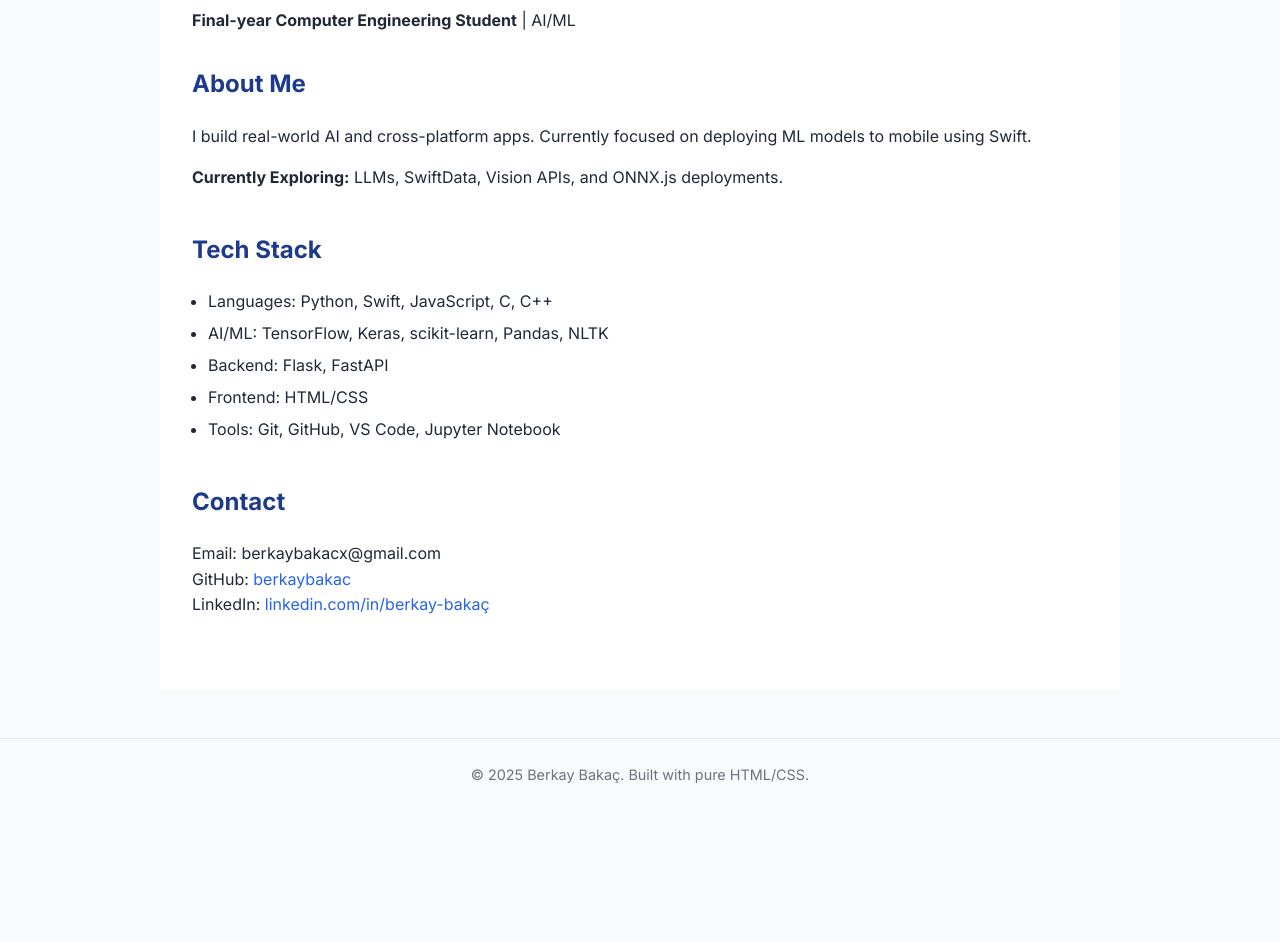
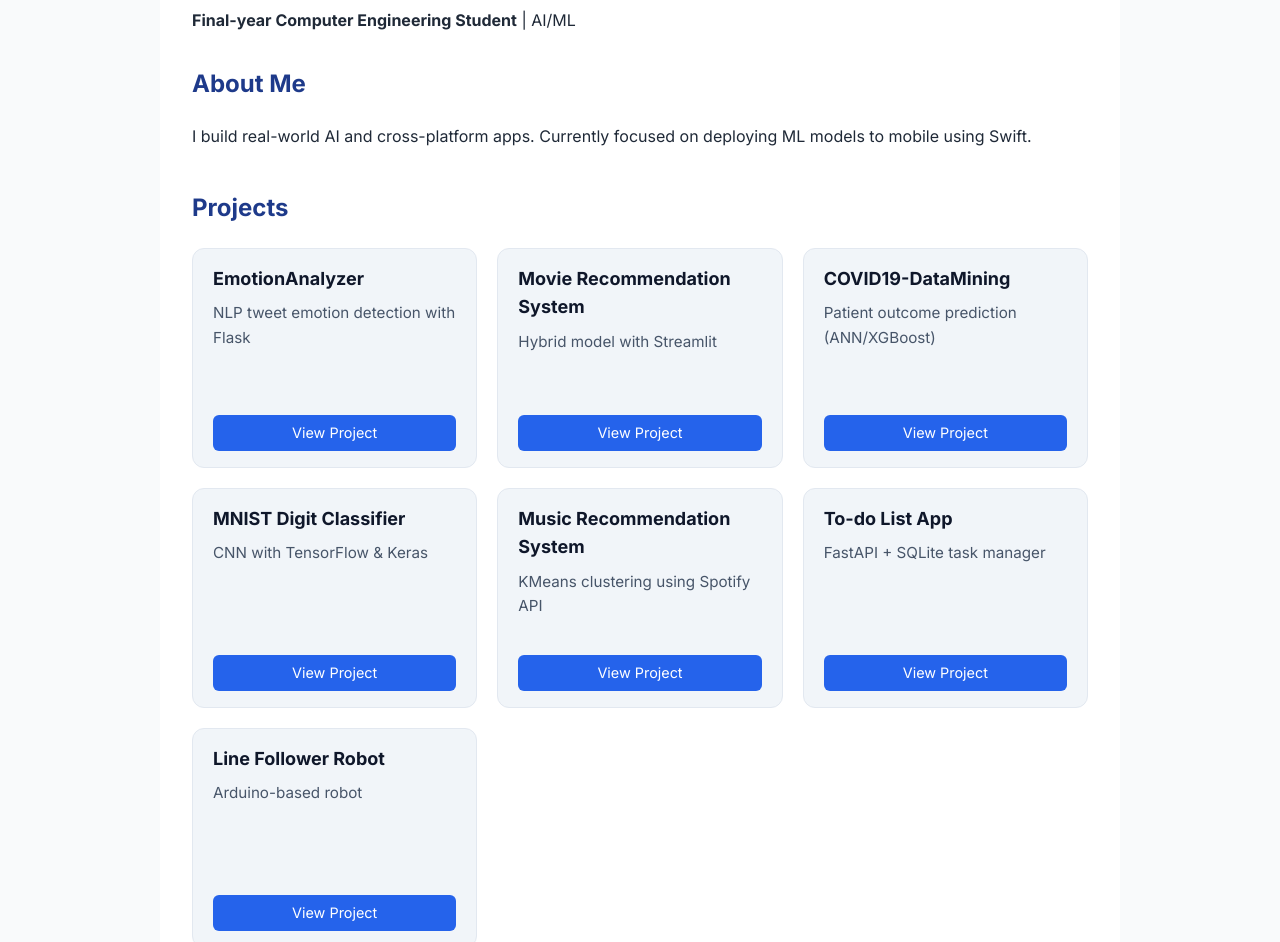
Before and after one commit to berkaybakac/berkaybakac.github.io, a plain HTML site: page index.html in a window 1280 px wide. Shown: the part 131-1073 px from the top of the page. Before the commit the page ends 941 px from the top, so only its background shows below. Drawn offline with Linux system fonts and the light colour scheme.

Commit message:
Update index.html

```diff
--- a/index.html
+++ b/index.html
@@ -5,8 +5,11 @@
   <meta name="viewport" content="width=device-width, initial-scale=1.0" />
   <title>Berkay Bakaç | AI & iOS Developer</title>
   <link href="https://fonts.googleapis.com/css2?family=Inter:wght@400;600;700&display=swap" rel="stylesheet">
+
   <style>
-    * { box-sizing: border-box; }
+    * {
+      box-sizing: border-box;
+    }
 
     body {
       transition: background-color 0.4s ease, color 0.4s ease;
@@ -15,7 +18,6 @@
       background: #f9fafb;
       color: #1f2937;
       line-height: 1.6;
-      font-size: 16px;
     }
 
     .container {
@@ -23,19 +25,32 @@
       margin: auto;
       padding: 2rem;
       background: white;
-      transition: background-color 0.4s ease;
     }
 
-    h1 { font-size: 2.5rem; color: #2563eb; margin-bottom: 0.5rem; }
-    h2 { font-size: 1.5rem; margin-top: 2rem; color: #1e3a8a; }
-    .section { margin-bottom: 2.5rem; }
+    h1 {
+      font-size: 2.5rem;
+      color: #2563eb;
+      margin-bottom: 0.5rem;
+    }
+
+    h2 {
+      font-size: 1.5rem;
+      margin-top: 2rem;
+      color: #1e3a8a;
+    }
+
+    .section {
+      margin-bottom: 2.5rem;
+    }
 
     a {
       color: #2563eb;
       text-decoration: none;
     }
 
-    a:hover { text-decoration: underline; }
+    a:hover {
+      text-decoration: underline;
+    }
 
     .projects-grid {
       display: grid;
@@ -89,23 +104,34 @@
       transition: background-color 0.2s ease;
     }
 
-    .project-card a.button:hover { background-color: #1e40af; }
+    .project-card a.button:hover {
+      background-color: #1e40af;
+    }
 
     .dark-mode {
       background-color: #0f172a;
       color: #e2e8f0;
     }
 
-    .dark-mode .container { background-color: #1e293b; }
-    .dark-mode .project-card { background: #334155; border-color: #475569; }
-    .dark-mode a { color: #93c5fd; }
+    .dark-mode .container {
+      background-color: #1e293b;
+    }
+
+    .dark-mode .project-card {
+      background: #334155;
+      border-color: #475569;
+    }
+
+    .dark-mode a {
+      color: #93c5fd;
+    }
 
     .theme-toggle {
   position: fixed;
   top: 1.2rem;
   right: 1.5rem;
   z-index: 100;
-      font-size: 3rem;
+  font-size: 2.5rem;
   cursor: pointer;
   background: none;
   border: none;
@@ -113,26 +139,39 @@
   transition: color 0.2s ease;
 }
 
-    .theme-toggle:hover { color: #2563eb; }
-
-    footer {
-      text-align: center;
-      padding: 1.5rem 0;
-      color: #6b7280;
-      font-size: 0.9rem;
-      border-top: 1px solid #e5e7eb;
-      margin-top: 3rem;
+.theme-toggle:hover {
+  color: #2563eb;
 }
 
-    ul { padding-left: 1rem; }
-    li { margin-bottom: 0.4rem; }
+
+    ul {
+      padding-left: 1rem;
+    }
+
+    li {
+      margin-bottom: 0.4rem;
+    }
 
     @media (max-width: 640px) {
-      body { font-size: 14px; }
-      .container { padding: 1rem; }
+  body {
+    font-size: 15px;
+  }
+
+  .container {
+    padding: 1rem;
+  }
+
+  h1 {
+    font-size: 2rem;
+  }
+
+  h2 {
+    font-size: 1.25rem;
+  }
 }
   </style>
 </head>
+
 <body>
   <button class="theme-toggle" onclick="toggleTheme()">🌙</button>
 
@@ -143,10 +182,48 @@
     <div class="section">
       <h2>About Me</h2>
       <p>I build real-world AI and cross-platform apps. Currently focused on deploying ML models to mobile using Swift.</p>
-      <p><strong>Currently Exploring:</strong> LLMs, SwiftData, Vision APIs, and ONNX.js deployments.</p>
     </div>
 
-    <!-- Project cards and other sections remain unchanged -->
+    <div class="section">
+      <h2>Projects</h2>
+      <div class="projects-grid">
+        <div class="project-card">
+          <h3>EmotionAnalyzer</h3>
+          <p>NLP tweet emotion detection with Flask</p>
+          <a href="https://github.com/berkaybakac/EmotionAnalyzer" class="button" target="_blank">View Project</a>
+        </div>
+        <div class="project-card">
+          <h3>Movie Recommendation System</h3>
+          <p>Hybrid model with Streamlit</p>
+          <a href="https://github.com/berkaybakac/Movie-Recommendation-System" class="button" target="_blank">View Project</a>
+        </div>
+        <div class="project-card">
+          <h3>COVID19-DataMining</h3>
+          <p>Patient outcome prediction (ANN/XGBoost)</p>
+          <a href="https://github.com/berkaybakac/COVID19-DataMining" class="button" target="_blank">View Project</a>
+        </div>
+        <div class="project-card">
+          <h3>MNIST Digit Classifier</h3>
+          <p>CNN with TensorFlow & Keras</p>
+          <a href="https://github.com/berkaybakac/MNIST-Digit-Classifier" class="button" target="_blank">View Project</a>
+        </div>
+        <div class="project-card">
+          <h3>Music Recommendation System</h3>
+          <p>KMeans clustering using Spotify API</p>
+          <a href="https://github.com/berkaybakac/Music-Recommendation-System" class="button" target="_blank">View Project</a>
+        </div>
+        <div class="project-card">
+          <h3>To-do List App</h3>
+          <p>FastAPI + SQLite task manager</p>
+          <a href="https://github.com/berkaybakac/To-do-List-App" class="button" target="_blank">View Project</a>
+        </div>
+        <div class="project-card">
+          <h3>Line Follower Robot</h3>
+          <p>Arduino-based robot</p>
+          <a href="https://github.com/berkaybakac/Line-Follower-Robot" class="button" target="_blank">View Project</a>
+        </div>
+      </div>
+    </div>
 
     <div class="section">
       <h2>Tech Stack</h2>
@@ -169,8 +246,8 @@
     </div>
   </div>
 
-  <footer>
-    © 2025 Berkay Bakaç. Built with pure HTML/CSS.
+<footer style="text-align:center; font-size: 0.9rem; padding: 2rem 0; color: #94a3b8; border-top: 1px solid #e5e7eb; margin-top: 2rem;">
+  © 2025 Berkay Bakaç
 </footer>
 
   <script>
```
Lines whose indentation alone changed are shown as unchanged.
